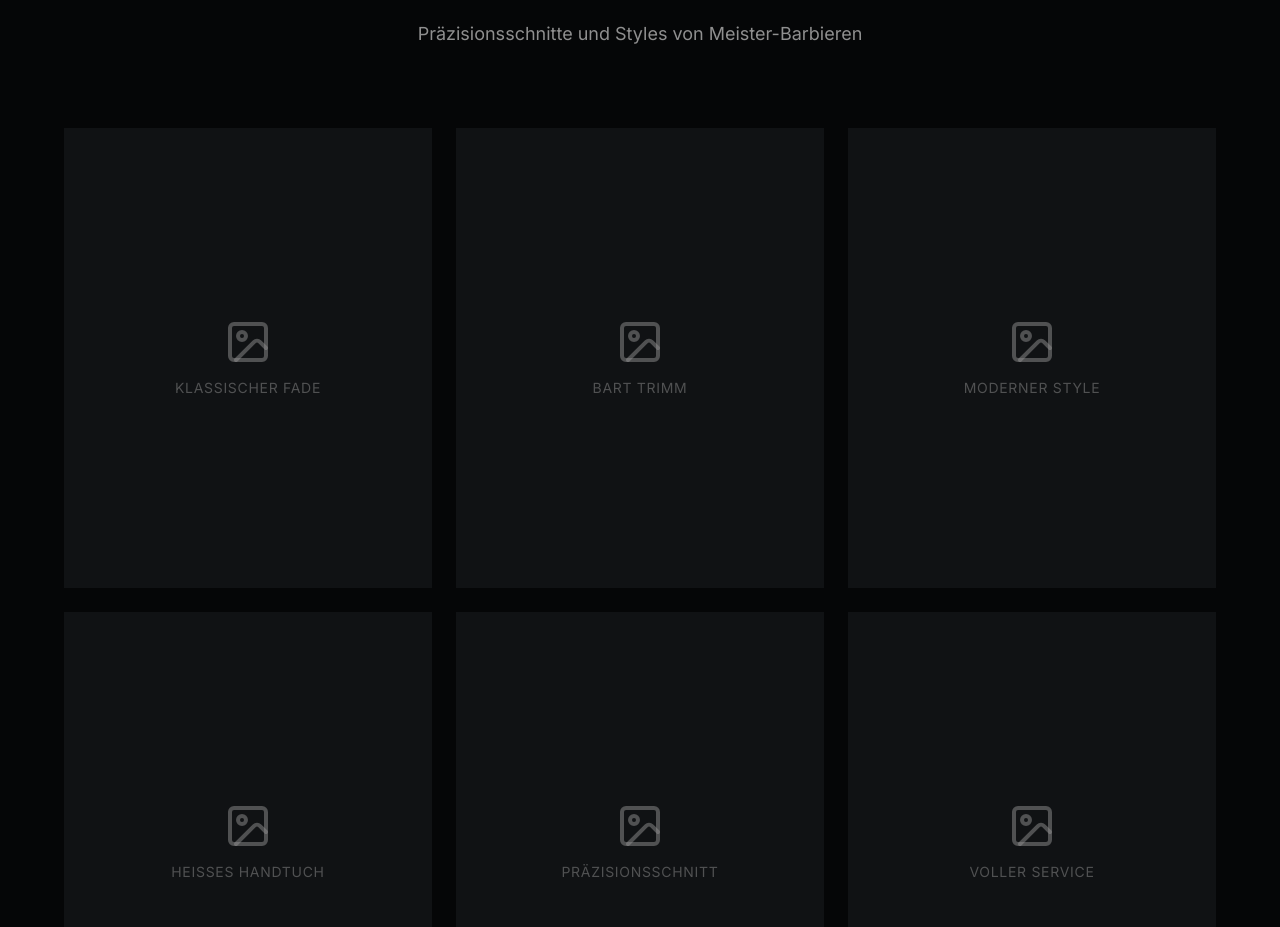
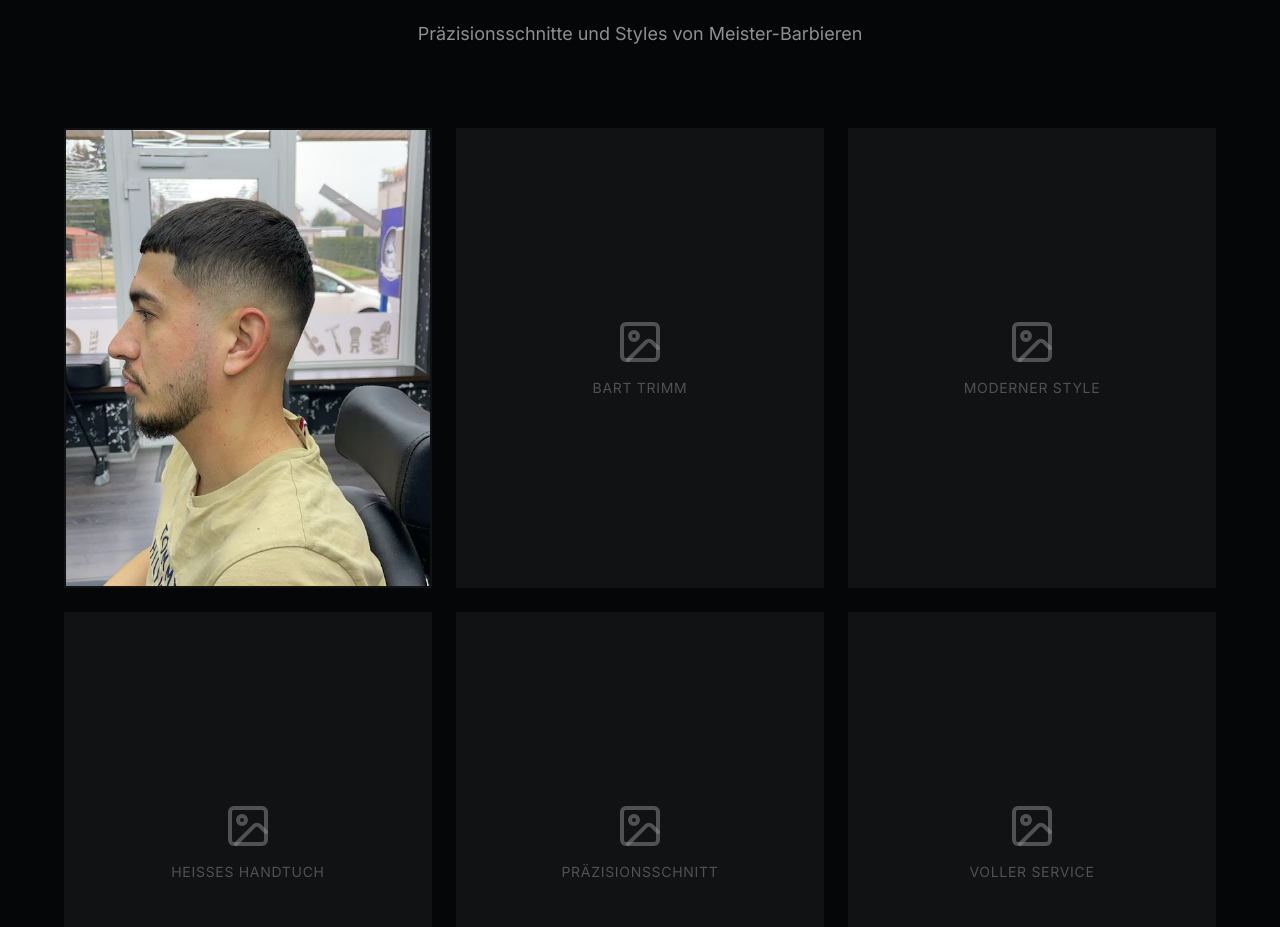
Before and after one commit to 123Marcelin0/WebsiteEMSBarberShop, a Next.js app: page / in a window 1280 px wide. Shown: the part 3102-4029 px from the top of the page. Built offline with nearby package versions, Linux system fonts and the light colour scheme; a web font is replaced by a local one.

Commit message:
Add image for Klassischer Fade in GallerySection

```diff
--- a/components/gallery-section.tsx
+++ b/components/gallery-section.tsx
@@ -1,10 +1,11 @@
 "use client"
 
+import Image from "next/image"
 import { ImageIcon } from "lucide-react"
 import { useIntersectionObserver } from "@/hooks/use-intersection-observer"
 
 const galleryItems = [
-  { id: 1, label: "Klassischer Fade" },
+  { id: 1, label: "Klassischer Fade", image: "/images/2025-01-03.jpg" },
   { id: 2, label: "Bart Trimm" },
   { id: 3, label: "Moderner Style" },
   { id: 4, label: "Heißes Handtuch" },
@@ -40,13 +41,27 @@ export function GallerySection() {
               style={{ animationDelay: `${index * 100}ms` }}
             >
               <div className="aspect-[4/5] bg-charcoal rounded-sm overflow-hidden transition-all duration-500 ease-out border-2 border-transparent group-hover:border-gold group-hover:shadow-[0_0_30px_rgba(212,175,55,0.2)] relative">
+                {item.image ? (
+                  <Image
+                    src={item.image || "/placeholder.svg"}
+                    alt={item.label}
+                    fill
+                    className="object-cover w-full h-full transition-transform duration-500 group-hover:scale-110"
+                  />
+                ) : (
                   <div className="w-full h-full flex flex-col items-center justify-center text-muted-foreground/50 transition-all duration-500 group-hover:scale-110">
                     <ImageIcon className="h-12 w-12 mb-3 transition-transform duration-500 group-hover:scale-110" />
                     <span className="text-sm uppercase tracking-wider group-hover:text-gold transition-colors duration-300">
                       {item.label}
                     </span>
                   </div>
+                )}
                 <div className="absolute inset-0 bg-gradient-to-t from-gold/20 to-transparent opacity-0 group-hover:opacity-100 transition-opacity duration-500" />
+                {item.image && (
+                  <div className="absolute bottom-0 left-0 right-0 p-4 bg-gradient-to-t from-black/80 to-transparent translate-y-full group-hover:translate-y-0 transition-transform duration-300">
+                    <span className="text-white text-sm font-bold uppercase tracking-wider">{item.label}</span>
+                  </div>
+                )}
               </div>
             </div>
           ))}
```
Also changed, not shown: public/images/2025-01-03.jpg (added). Lines whose indentation alone changed are shown as unchanged.
